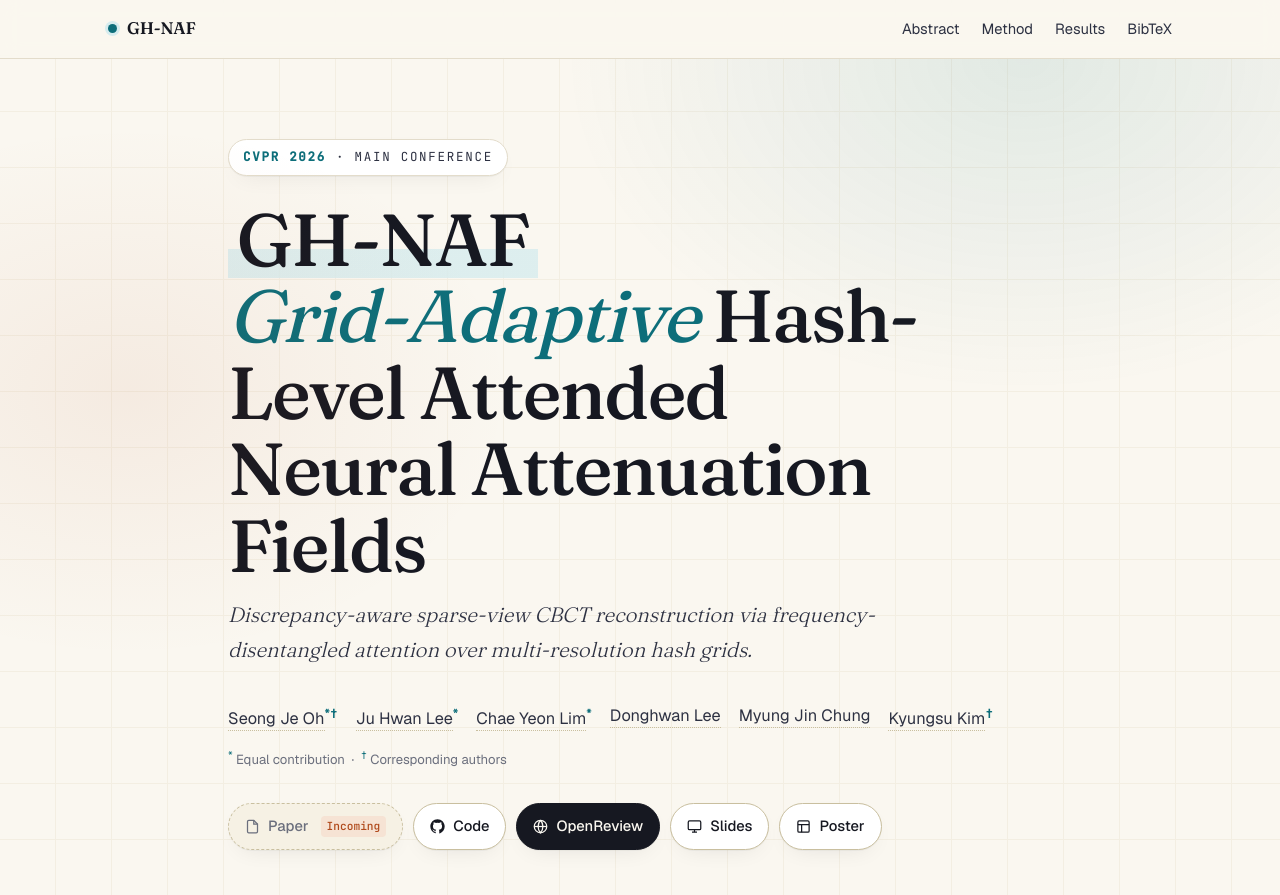
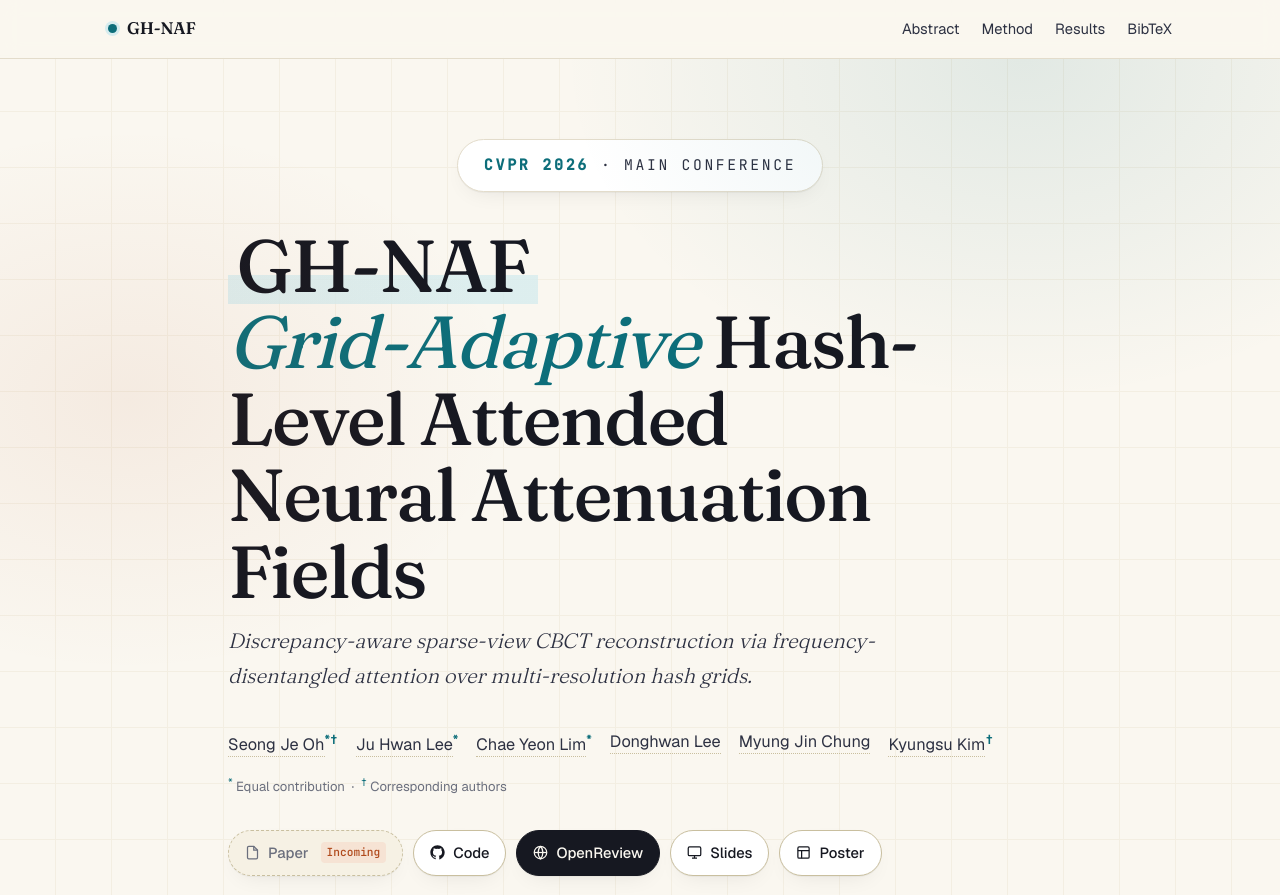
Before and after one commit to LimChaeYeon1003/GH_NAF_CVPR, a plain HTML site: page index.html in a window 1280 px wide. Shown: the top 895 px of the page. Drawn offline with nearby package versions, Linux system fonts and the light colour scheme.

Commit message:
Add files via upload

```diff
--- a/index.html
+++ b/index.html
@@ -105,16 +105,19 @@
     pointer-events: none;
   }
   .venue {
-    display: inline-flex; align-items: center; gap: 10px;
-    font-family: var(--mono); font-size: .78rem;
-    letter-spacing: .14em; text-transform: uppercase;
+    display: flex;
+    width: fit-content;
+    margin: 0 auto;
+    align-items: center; gap: 12px;
+    font-family: var(--mono); font-size: .92rem;
+    letter-spacing: .18em; text-transform: uppercase;
     background: var(--surface);
     border: 1px solid var(--line);
     color: var(--ink-2);
-    padding: 7px 14px; border-radius: 999px;
+    padding: 13px 26px; border-radius: 999px;
     box-shadow: var(--shadow);
   }
-  .venue strong { color: var(--accent); font-weight: 600; letter-spacing: .14em; }
+  .venue strong { color: var(--accent); font-weight: 600; letter-spacing: .18em; font-size: 1.02em; }
 
   h1.title {
     font-family: var(--serif);
@@ -123,7 +126,7 @@
     font-size: clamp(2.4rem, 6vw, 4.6rem);
     line-height: 1.04;
     letter-spacing: -0.025em;
-    margin: 26px 0 14px;
+    margin: 36px 0 14px;
     color: var(--ink);
   }
   h1.title .kw { color: var(--accent); font-style: italic; font-weight: 400; }
```
